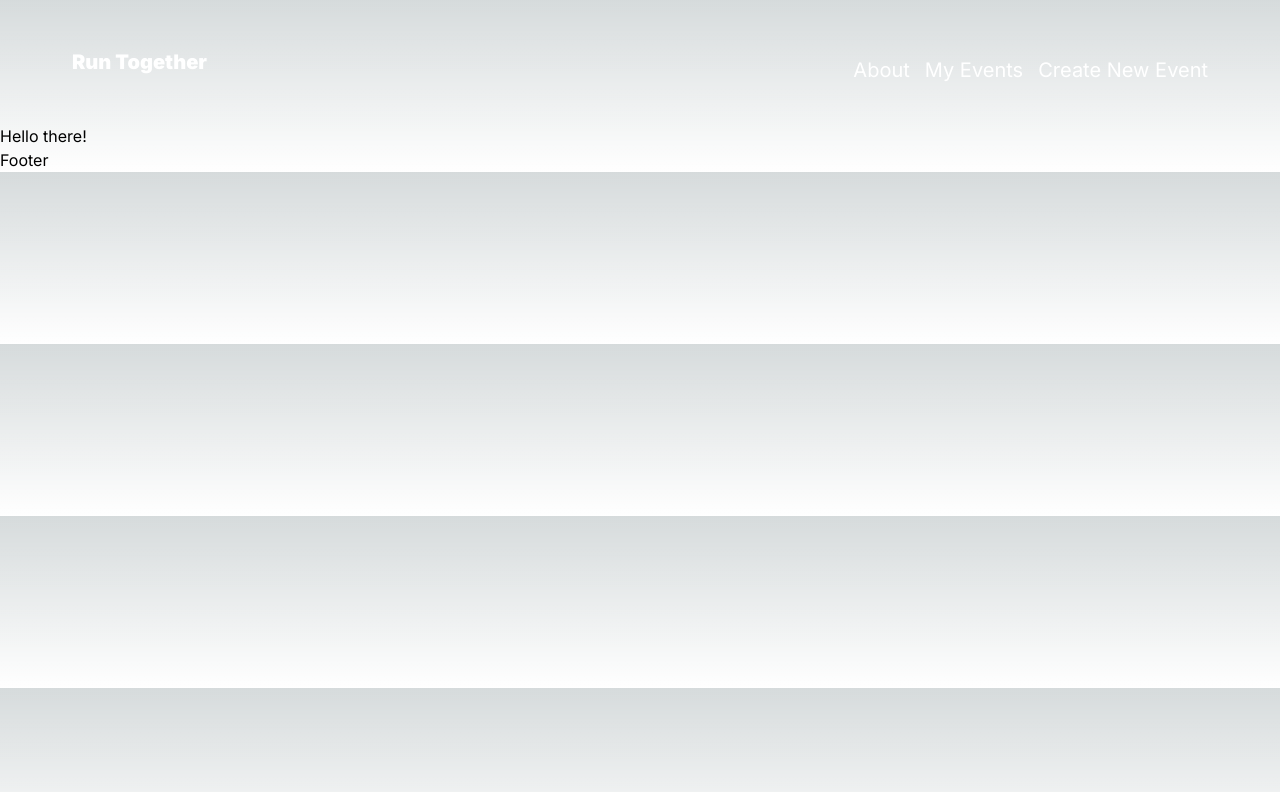
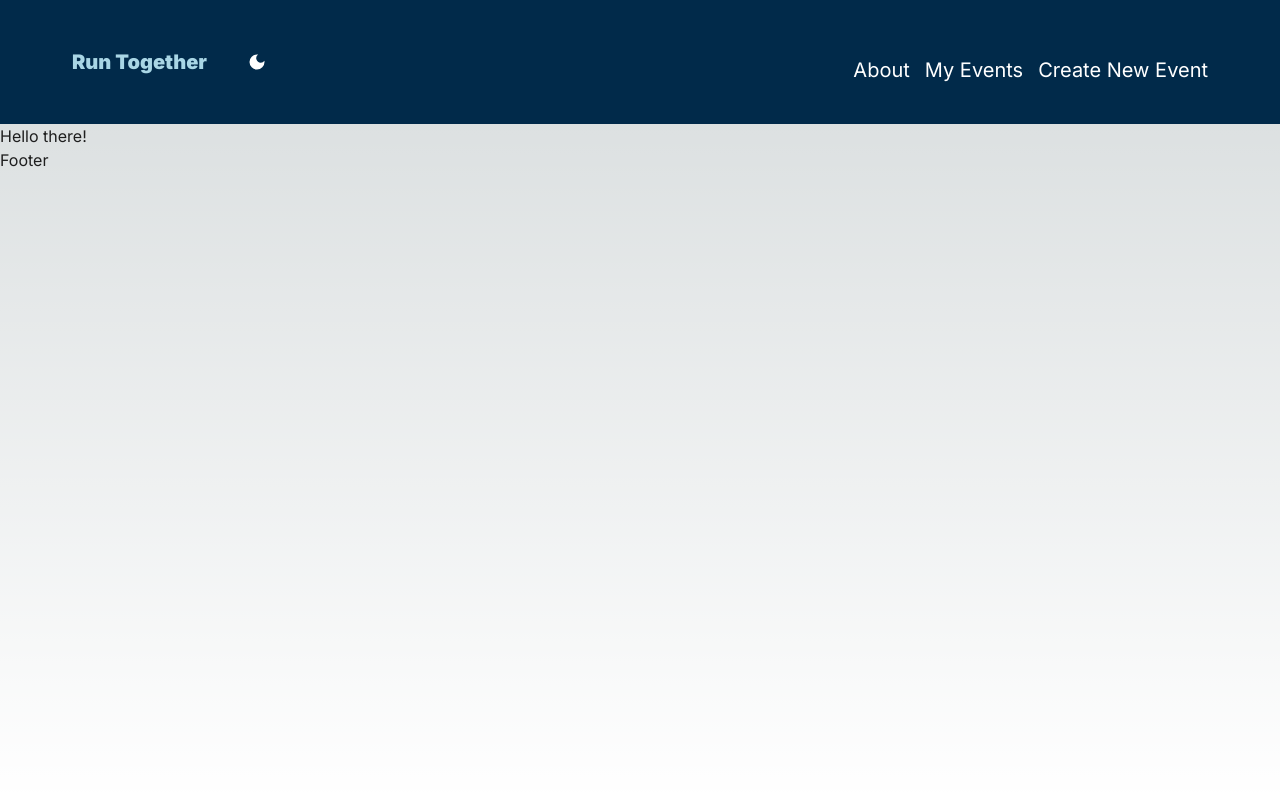
Before and after one commit to zamarz/events-platform, a Next.js app: page / in a window 1280 px wide. Shown: the top 792 px of the page. Built offline with nearby package versions, Linux system fonts and the light colour scheme.

Commit message:
Create light dark theme

```diff
--- a/src/app/layout.tsx
+++ b/src/app/layout.tsx
@@ -3,6 +3,7 @@ import { Inter } from "next/font/google";
 import "./globals.css";
 import Header from "@/components/Header";
 import Footer from "@/components/Footer";
+import ThemeProvider from "@/components/ThemeProvider";
 
 const inter = Inter({ subsets: ["latin"] });
 
@@ -19,9 +20,11 @@ export default function RootLayout({
   return (
     <html lang="en">
       <body className={inter.className}>
-        <Header />
-        <main>{children}</main>
-        <Footer />
+        <ThemeProvider>
+          <Header />
+          <main>{children}</main>
+          <Footer />
+        </ThemeProvider>
       </body>
     </html>
   );
--- a/src/components/Header.tsx
+++ b/src/components/Header.tsx
@@ -2,6 +2,7 @@
 import ThemeContext from "@/app/context/themeContext";
 import Link from "next/link";
 import { useContext } from "react";
+import { MdDarkMode, MdOutlineLightMode } from "react-icons/md";
 
 const Header = () => {
   const { darkTheme, setDarkTheme } = useContext(ThemeContext);
@@ -15,7 +16,25 @@ const Header = () => {
           Run Together
         </Link>
         <ul className="flex items-center ml-5">
-          <li className="ml-2"></li>
+          <li className="ml-2">
+            {darkTheme ? (
+              <MdOutlineLightMode
+                className="cursor-pointer"
+                onClick={() => {
+                  setDarkTheme(false);
+                  localStorage.removeItem("runner-theme");
+                }}
+              />
+            ) : (
+              <MdDarkMode
+                className="cursor-pointer"
+                onClick={() => {
+                  setDarkTheme(true);
+                  localStorage.setItem("runner-theme", "true");
+                }}
+              />
+            )}
+          </li>
         </ul>
       </div>
       <ul className="flex items-center justify-between w-full md:w-1/3 mt-4 mx-12">
--- a/src/components/ThemeProvider.tsx
+++ b/src/components/ThemeProvider.tsx
@@ -1,3 +1,4 @@
+"use client";
 import ThemeContext from "@/app/context/themeContext";
 import { useEffect, useState } from "react";
 
--- a/tailwind.config.ts
+++ b/tailwind.config.ts
@@ -1,6 +1,7 @@
 import type { Config } from "tailwindcss";
 
 const config: Config = {
+  darkMode: "class",
   content: [
     "./src/pages/**/*.{js,ts,jsx,tsx,mdx}",
     "./src/components/**/*.{js,ts,jsx,tsx,mdx}",
@@ -8,10 +9,13 @@ const config: Config = {
   ],
   theme: {
     extend: {
-      backgroundImage: {
-        "gradient-radial": "radial-gradient(var(--tw-gradient-stops))",
-        "gradient-conic":
-          "conic-gradient(from 180deg at 50% 50%, var(--tw-gradient-stops))",
+      colors: {
+        primary: "#012a4a",
+        secondary: "#a9d6e5",
+        tertiary: {
+          dark: "#231942",
+          light: "#a9d6e5",
+        },
       },
     },
   },
```
Also changed, not shown: package.json (+5 -4 lines), 1 other file (tests, documents, lock files or other folders).
